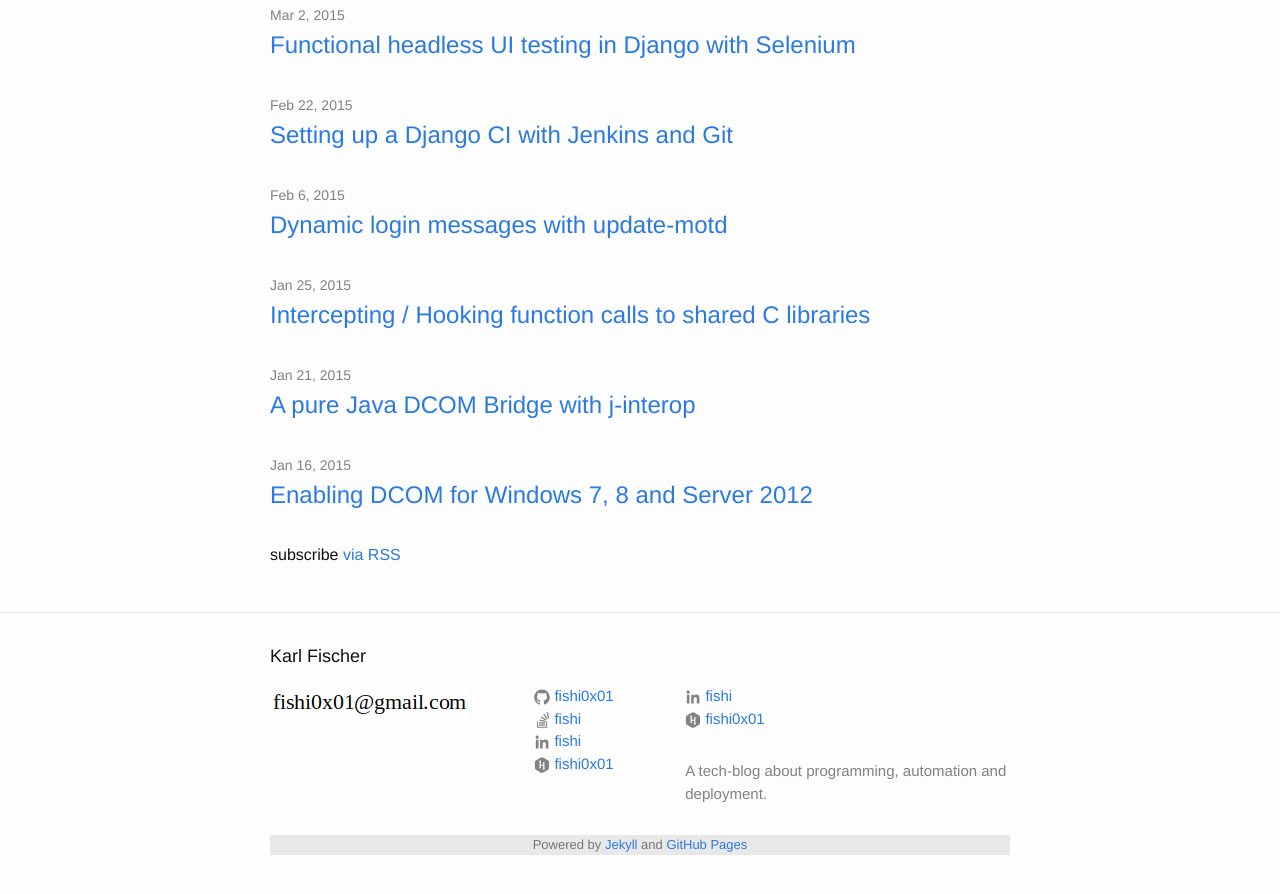
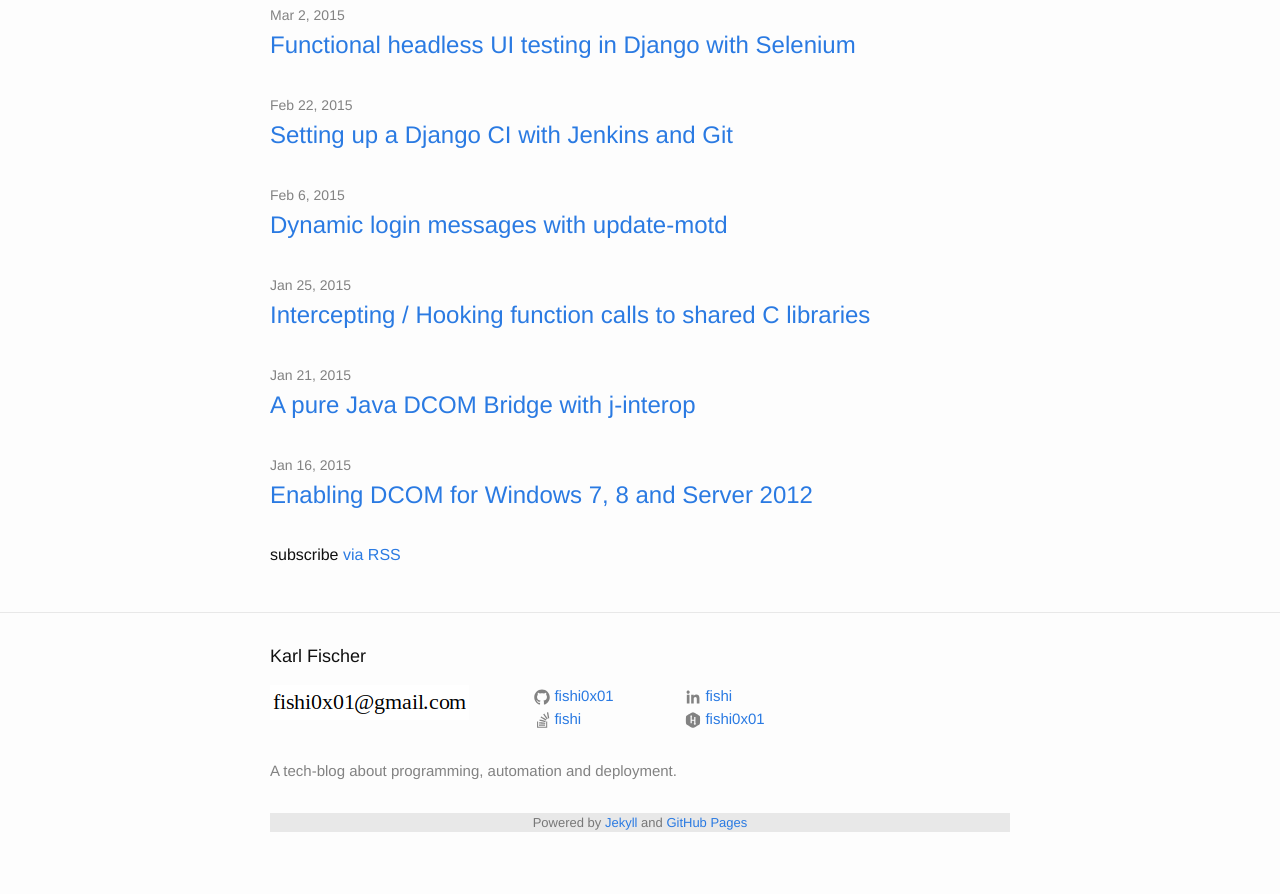
Before and after one commit to fishi0x01/fishi0x01.github.io, a Jekyll site: the page built from index.html, in a window 1280 px wide and 900 px high, scrolled down 746 px. Shown: the top 894 px of the window. Built offline with Jekyll 4.4.1, drawn with Linux system fonts in a browser that asks for light colours.

Commit message:
Fix footer

```diff
--- a/_includes/footer.html
+++ b/_includes/footer.html
@@ -16,15 +16,9 @@
           <li>
             {% include icon-stackoverflow.html userhash=site.stackoverflow_userhash username=site.stackoverflow_username %}
           </li>
-          <li>
-            {% include icon-linkedin.html username=site.linkedin_username %}
-          </li>
-          <li>
-            {% include icon-hackerrank.html username=site.hackerrank_username %}
-          </li>
         </ul>
       </div>
-      <div class="footer-col footer-col-2">
+      <div class="footer-col footer-col-3">
         <ul class="social-media-list">
           <li>
             {% include icon-linkedin.html username=site.linkedin_username %}
@@ -34,7 +28,7 @@
           </li>
         </ul>
       </div>
-      <div class="footer-col footer-col-3">
+      <div class="footer-col footer-col-4">
         <p>{{ site.description }}</p>
       </div>
     </div>
```
